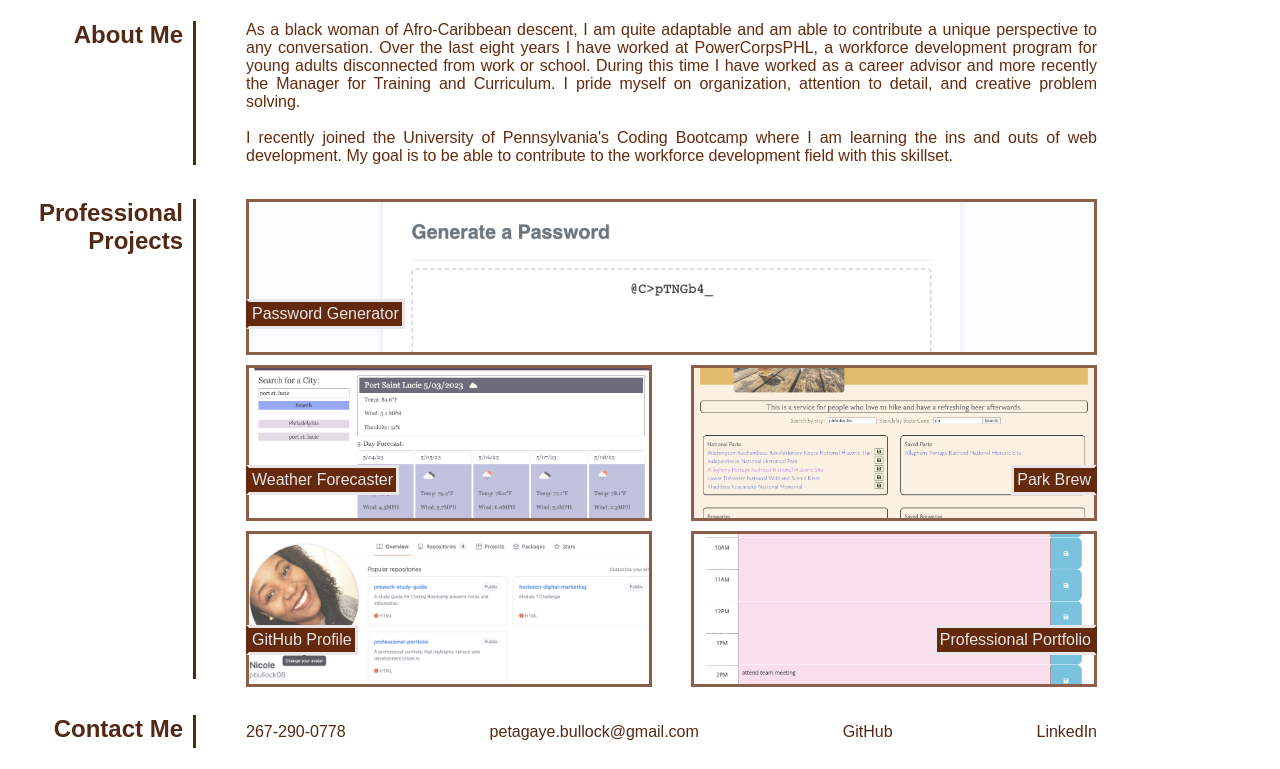
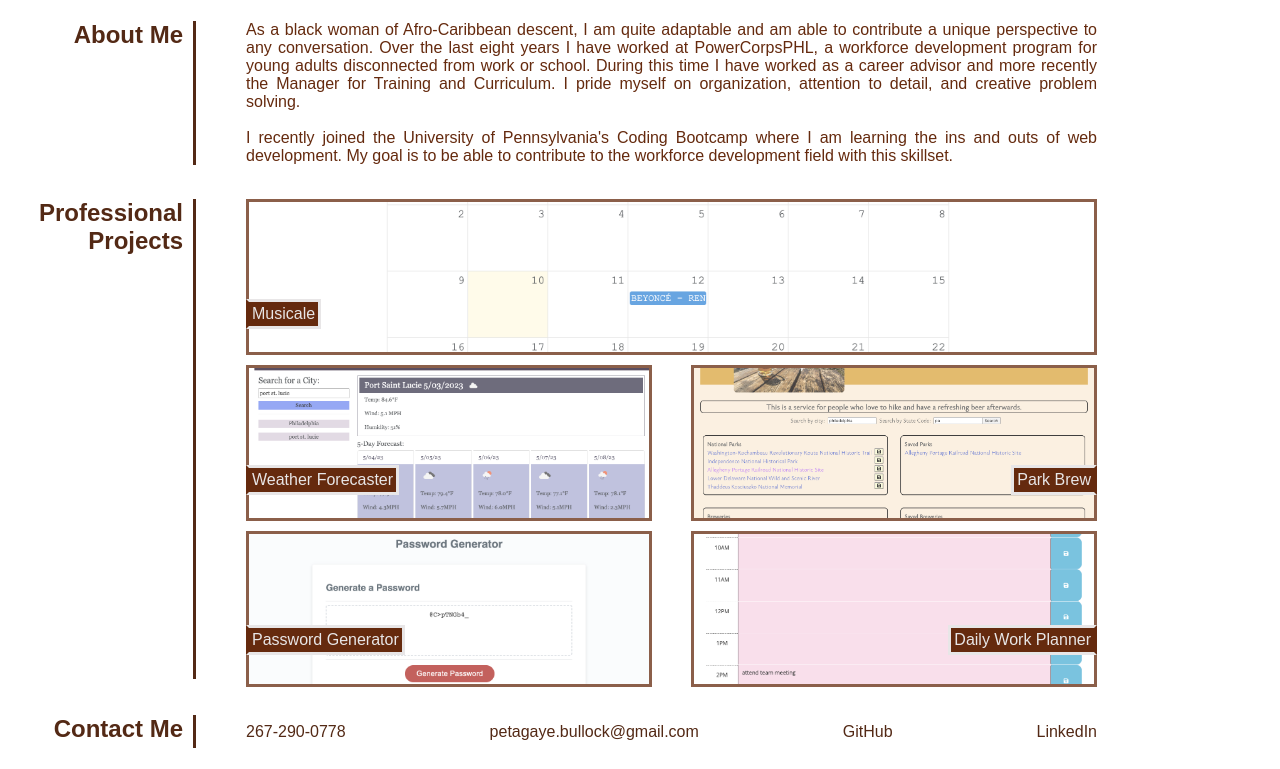
Before and after one commit to pbullock08/professional-portfolio, a plain HTML site: page index.html in a window 1280 px wide. Shown: the part 180-949 px from the top of the page. Drawn offline with Linux system fonts and the light colour scheme.

Commit message:
added project 2 to portfolio

```diff
--- a/index.html
+++ b/index.html
@@ -48,8 +48,8 @@
         <section id="professional-projects">
             <h2>Professional Projects</h2>
             <div class="large">
-                <a href="https://pbullock08.github.io/password-generator/"> <img src="./assets/images/password-generator.png" alt="screenshot of password generator website" class="large-image">
-                    <div class="image-title-left">Password Generator</div>
+                <a href="https://musicale-app-f8a5312a774d.herokuapp.com/"> <img src="./assets/images/musicale.png" alt="screenshot of musicale website" class="large-image">
+                    <div class="image-title-left">Musicale</div>
                 </a>
             </div>
 
@@ -63,12 +63,12 @@
                     <div class="image-title-right">Park Brew</div>
                 </a>
 
-                <a href="https://pbullock08.github.io/horiseon-digital-marketing/"> <img src="./assets/images/github.png" alt="screenshot of my github profile" class="small-image">
-                    <div class="image-title-bottom-left">GitHub Profile</div>
+                <a href="https://pbullock08.github.io/password-generator/"> <img src="./assets/images/password-generator.png" alt="screenshot of password generator application" class="small-image">
+                    <div class="image-title-bottom-left">Password Generator</div>
                 </a>
 
                 <a href="https://pbullock08.github.io/daily-work-planner/"> <img src="./assets/images/daily-planner.png" alt="screenshot of daily work planner for daily tasks" class="small-image">
-                    <div class="image-title-bottom-right">Professional Portfolio</div>
+                    <div class="image-title-bottom-right">Daily Work Planner</div>
                 </a>
             </div>
         </section>
```
Also changed, not shown: assets/images/musicale.png (added).
